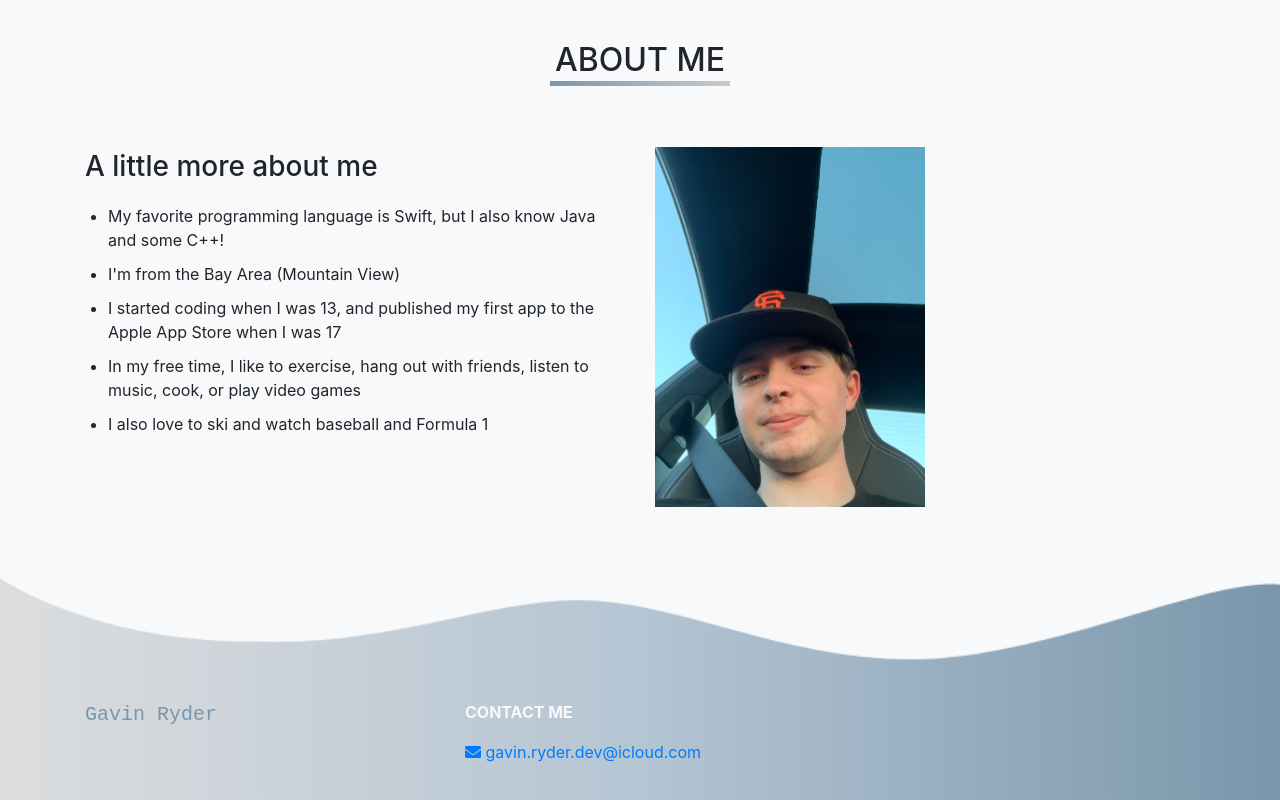
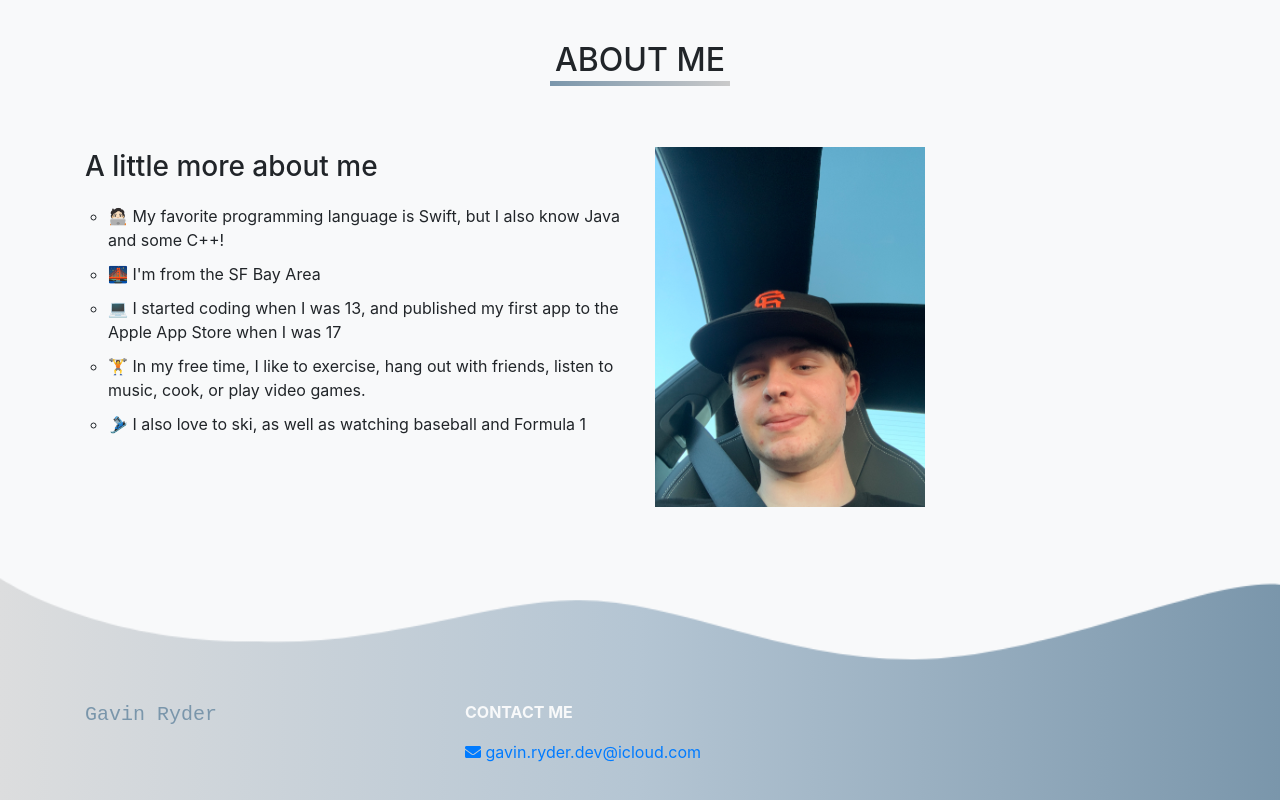
Before and after one commit to gryder8/Portfolio-Website, a Svelte app: page / in a window 1280 px wide. Shown: the part 2251-3051 px from the top of the page. Built offline with nearby package versions, Linux system fonts and the light colour scheme.

Commit message:
Updated About Me and styling

```diff
--- a/gh-pages.js
+++ b/gh-pages.js
@@ -14,5 +14,5 @@ ghpages.publish(
         console.log('Deploy Complete!')
     }
 ).then(() => {
-    console.log("Website published!")
+    console.log("Website publishing on GH-Pages!")
 })
--- a/src/Components/About/About.svelte
+++ b/src/Components/About/About.svelte
@@ -66,6 +66,7 @@
 
     section ul li {
         margin: 10px 0;
+        list-style-type: circle;
     }
 
     section ul {
--- a/src/Data/data.js
+++ b/src/Data/data.js
@@ -111,11 +111,11 @@ const ABOUT_DATA = {
     TITLE: "A little more about me",
     IMAGE_URL: "images/portrait.jpg",
     ABOUT_ME_LIST: [
-        "My favorite programming language is Swift, but I also know Java and some C++!",
-        "I'm from the Bay Area (Mountain View)",
-        "I started coding when I was 13, and published my first app to the Apple App Store when I was 17",
-        "In my free time, I like to exercise, hang out with friends, listen to music, cook, or play video games",
-        "I also love to ski and watch baseball and Formula 1",
+        "🧑🏻‍💻 My favorite programming language is Swift, but I also know Java and some C++!",
+        "🌉 I'm from the SF Bay Area",
+        "💻 I started coding when I was 13, and published my first app to the Apple App Store when I was 17",
+        "🏋 In my free time, I like to exercise, hang out with friends, listen to music, cook, or play video games.",
+        "🎿 I also love to ski, as well as watching baseball and Formula 1",
 
     ]
 };
```
